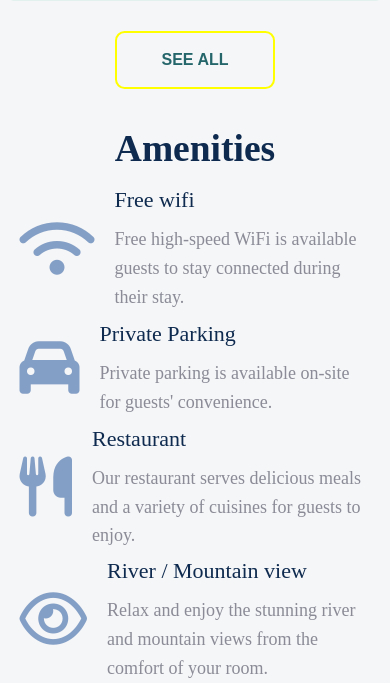
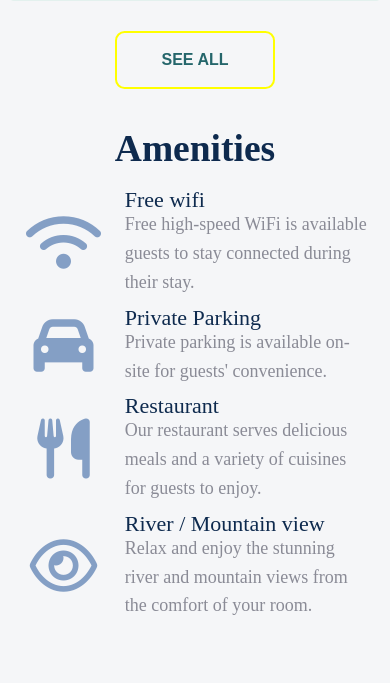
Before and after one commit to tejender/tirthan, a Django app: page / in a window 390 px wide. Shown: the part 2225-2908 px from the top of the page. After the commit the page ends 2840 px from the top, so only its background shows below. Run offline with Django 4.2, Linux system fonts and the light colour scheme.

Commit message:
added home 5

```diff
--- a/static/styles/main.css
+++ b/static/styles/main.css
@@ -106,15 +106,27 @@
     justify-content: center;
     align-items: center;
     width: 90%;
-    gap: 20px;
+    gap: 5%;
   }
 
   .amenitiies__section .amenity__icon{
+    display: flex;
+    justify-content: center;
     font-size: 60px;
     color:#849fc5;
+    width: 25%;
+    /* background-color: red; */
   }
 
+    .amenity__info{
+      width: 70%;
+      /* background-color: aqua; */
+    }
+    .amenity__info p{
+      font-size: 10px;
+    }
   .amenity__info .title{
+
     color:#0E2A4E;
     font-family :"GlacialIndifference-Regular";
     font-size:22px;
@@ -122,8 +134,8 @@
     vertical-align:baseline;
     letter-spacing:normal;
     word-spacing:0px;
-    margin:0px 0px 15px;
-    padding:0px;
+
+
   }
 .amenity__info p{
   font-family:  "GlacialIndifference-Regular";
```
Also changed, not shown: 1 other file.
